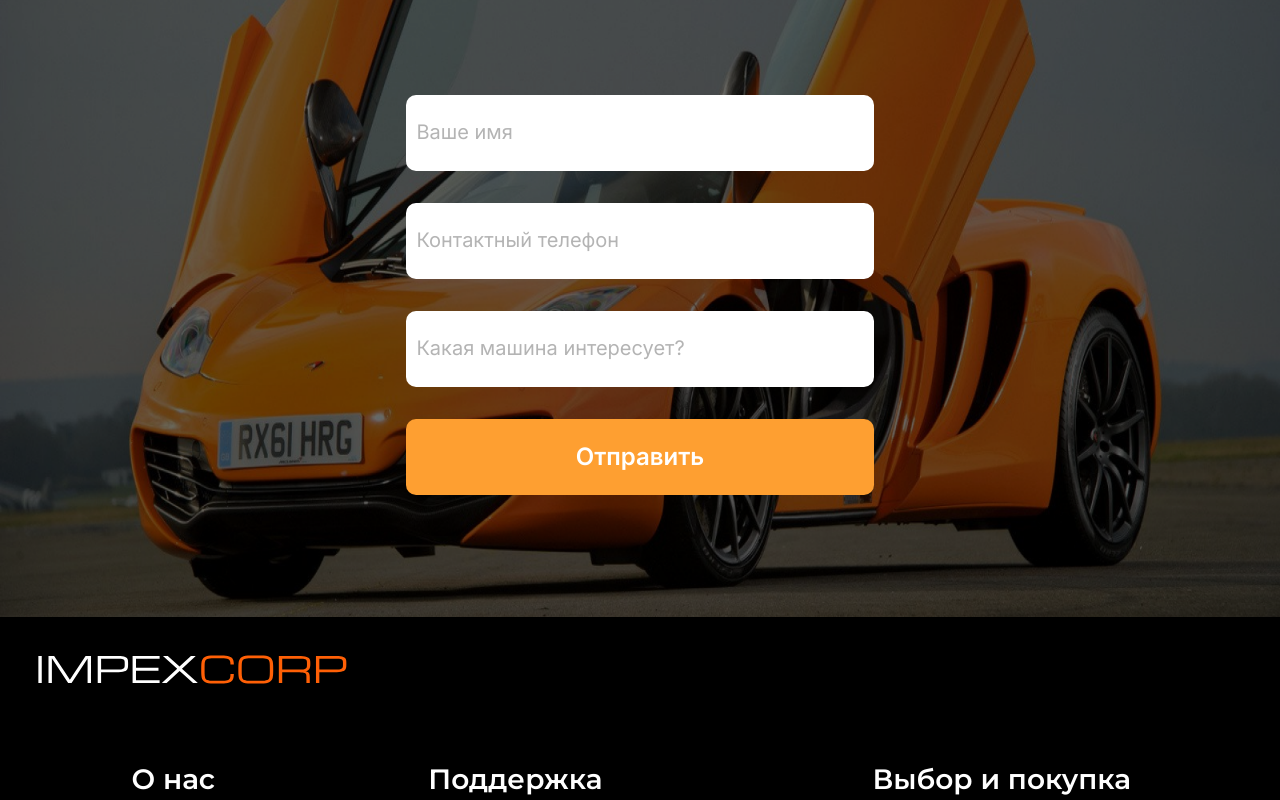
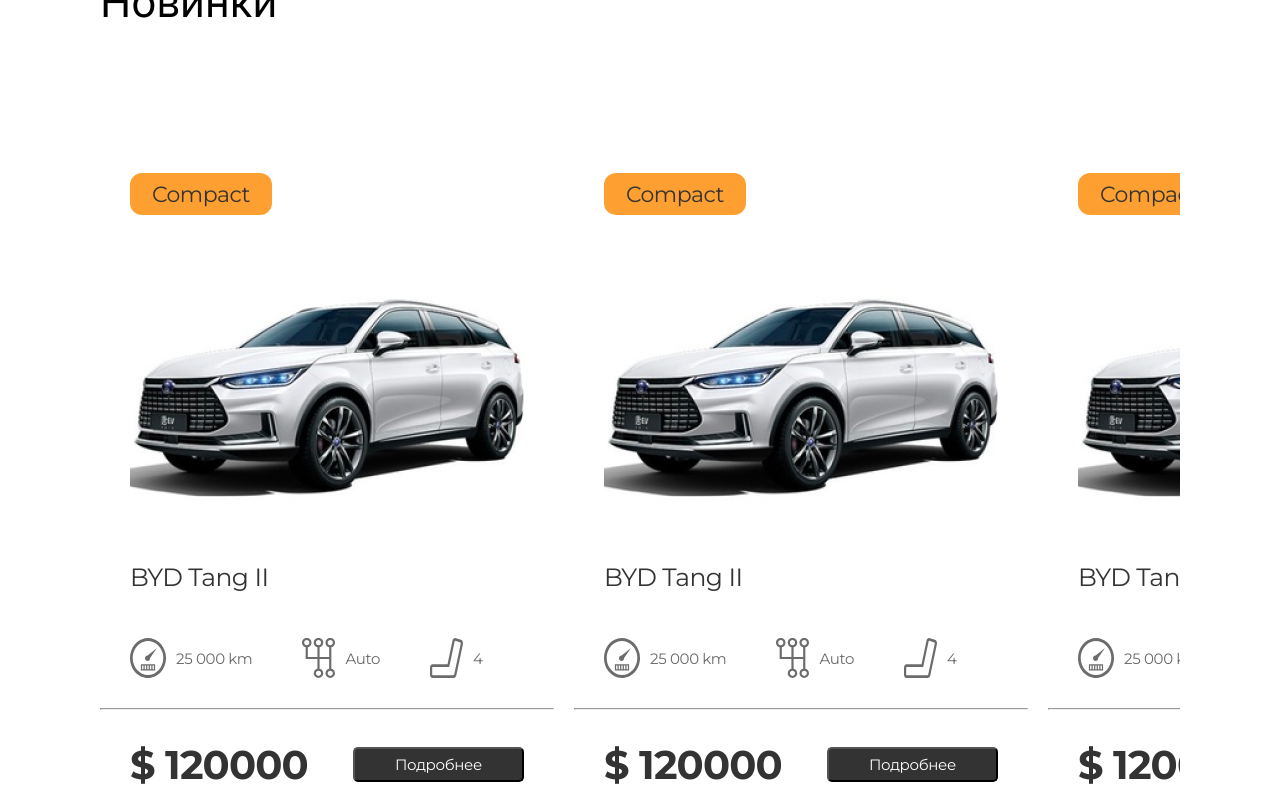
Before and after one commit to azam2802/ImpexCorp, a React (Vite) app: page / in a window 1280 px wide. Shown: the part 1360-2160 px from the top of the page. Built offline with nearby package versions, Linux system fonts and the light colour scheme.

Commit message:
Catalogs section, car card is added, and these are styled, this components is added in home section

```diff
--- /dev/null
+++ b/src/assets/styles/components/CarCard.module.scss
@@ -0,0 +1,112 @@
+.carCardItem {
+  width: 454px;
+  height: 677px;
+  flex-shrink: 0;
+  border-radius: 15px;
+  background: #fff;
+  margin-right: 20px;
+  font-family: Montserrat;
+
+  .compactButton {
+    display: flex;
+    width: 142px;
+    height: 42px;
+    padding: 10px;
+    justify-content: center;
+    align-items: center;
+    gap: 10px;
+    border: none;
+    margin-top: 30px;
+    margin-left: 30px;
+    flex-shrink: 0;
+    border-radius: 12px;
+    background: #fe9f31;
+    color: #333;
+    font-family: inherit;
+    font-size: 22px;
+    font-style: normal;
+    font-weight: 500;
+    line-height: normal;
+    letter-spacing: -0.484px;
+  }
+  .car-image {
+    width: 394px;
+    height: 298px;
+    flex-shrink: 0;
+    margin: 30px 30px 0 30px;
+  }
+  .car-name {
+    color: #333;
+    text-overflow: ellipsis;
+    font-family: inherit;
+    font-size: 25px;
+    font-style: normal;
+    font-weight: 500;
+    line-height: normal;
+    letter-spacing: -0.55px;
+    margin-left: 30px;
+  }
+
+  .car-struct-list {
+    display: flex;
+    margin: 30px;
+    width: 100%;
+
+    .car-struct-list-item {
+      display: flex;
+      justify-content: space-between;
+      align-items: center;
+
+      &:not(:last-child) {
+        margin-right: 50px;
+      }
+
+      .car-struct-image {
+        margin-right: 10px;
+      }
+      .car-struct-text {
+        color: #6a6a6a;
+        font-family: inherit;
+        font-size: 15px;
+        font-style: normal;
+        font-weight: 500;
+        line-height: normal;
+        letter-spacing: -0.33px;
+      }
+    }
+  }
+
+  .car-info {
+    display: flex;
+    margin: 30px;
+    align-items: center;
+    justify-content: space-between;
+
+    .car-price {
+      color: #333;
+      font-family: inherit;
+      font-size: 40px;
+      font-style: normal;
+      font-weight: 700;
+      line-height: normal;
+      letter-spacing: -0.88px;
+    }
+    .moreButton {
+      display: flex;
+      height: 35px;
+      padding: 15px 40px;
+      justify-content: center;
+      align-items: center;
+      gap: 10px;
+      border-radius: 5px;
+      background: #333;
+      color: #fff;
+      font-family: inherit;
+      font-size: 15px;
+      font-style: normal;
+      font-weight: 500;
+      line-height: normal;
+      letter-spacing: -0.33px;
+    }
+  }
+}
--- /dev/null
+++ b/src/assets/styles/pages/Home/Catalogs.module.scss
@@ -0,0 +1,52 @@
+.catalogs {
+  margin: 100px;
+
+  .catalogs-item {
+    margin-top: 100px;
+
+    .next-button {
+      width: 288px;
+      height: 677px;
+      flex-shrink: 0;
+      border-radius: 15px;
+      background: #fff;
+      display: flex;
+      align-items: center;
+      justify-content: center;
+
+      &:hover{
+        cursor: pointer;
+      }
+    }
+  }
+}
+
+.catalogs-title {
+  color: #000;
+  font-family: Inter;
+  font-size: 48px;
+  font-weight: 600;
+  line-height: normal;
+  text-align: center;
+  margin-bottom: 75px;
+}
+
+.catalog-type-title {
+  color: #000;
+  font-family: Inter;
+  font-size: 42px;
+  font-style: normal;
+  font-weight: 500;
+  line-height: normal;
+  margin-bottom: 100px;
+}
+
+.car-card-list {
+  box-sizing: border-box;
+  display: flex;
+  overflow: scroll;
+}
+
+.car-card-list::-webkit-scrollbar {
+  display: none;
+}
--- /dev/null
+++ b/src/components/CarCard/CarCard.jsx
@@ -0,0 +1,37 @@
+import React from "react"
+import s from "@styles/components/CarCard.module.scss"
+import { useTranslation } from "react-i18next"
+import carImage from "@images/carImage.png"
+import Icon from "@images/Union.svg"
+import Icon2 from "@images/Vector (1).svg"
+import Icon3 from "@images/Vector.svg"
+
+export const CarCard = () => {
+  const { t } = useTranslation()
+  return (
+    <li className={s["carCardItem"]}>
+      <button className={s["compactButton"]}>{t("Compact")}</button>
+      <img src={carImage} className={s["car-image"]} alt="" />
+      <h1 className={s["car-name"]}>{t("BYD Tang II")}</h1>
+      <ul className={s["car-struct-list"]}>
+        <li className={s["car-struct-list-item"]}>
+          <img className={s["car-struct-image"]} src={Icon} alt="" />
+          <p className={s["car-struct-text"]}> {t("25 000 km")}</p>
+        </li>
+        <li className={s["car-struct-list-item"]}>
+          <img className={s["car-struct-image"]} src={Icon2} alt="" />
+          <p className={s["car-struct-text"]}> {t("Auto")}</p>
+        </li>
+        <li className={s["car-struct-list-item"]}>
+          <img className={s["car-struct-image"]} src={Icon3} alt="" />
+          <p className={s["car-struct-text"]}>{t("4")}</p>
+        </li>
+      </ul>
+      <hr />
+      <div className={s["car-info"]}>
+        <h1 className={s["car-price"]}>$ 120000</h1>
+        <button className={s["moreButton"]}>{t("Подробнее")}</button>
+      </div>
+    </li>
+  )
+}
--- /dev/null
+++ b/src/components/CatalogsItem/CatalogsItem.jsx
@@ -0,0 +1,23 @@
+import React from "react"
+import s from "@styles/pages/Home/Catalogs.module.scss"
+import { CarCard } from "@components/CarCard/CarCard"
+import right from "@images/chevron-right.svg"
+import { useTranslation } from "react-i18next"
+// eslint-disable-next-line react/prop-types
+export const CatalogsItem = ({ catalogTitle }) => {
+  const { t } = useTranslation()
+  const myArr = Array.from({ length: 6 })
+  return (
+    <li className={s["catalogs-item"]}>
+      <h1 className={s["catalog-type-title"]}>{t(catalogTitle)}</h1>
+      <ul className={s["car-card-list"]}>
+        {myArr.map((_, index) => (
+          <CarCard key={index} />
+        ))}
+        <li className={s["next-button"]}>
+          <img src={right} alt="right-chevron" />
+        </li>
+      </ul>
+    </li>
+  )
+}
--- a/src/pages/Home/Home.jsx
+++ b/src/pages/Home/Home.jsx
@@ -1,9 +1,11 @@
 import React from "react"
 import ApplicationForm from "./Sections/ApplicationForm"
+import { Catalogs } from "./Sections/Catalogs"
 
 export const Home = () => {
   return (
     <main>
+      <Catalogs />
       <ApplicationForm />
     </main>
   )
--- /dev/null
+++ b/src/pages/Home/Sections/Catalogs.jsx
@@ -0,0 +1,18 @@
+import React from "react"
+import s from "@styles/pages/Home/Catalogs.module.scss"
+import { useTranslation } from "react-i18next"
+import { CatalogsItem } from "@components/CatalogsItem/CatalogsItem"
+export const Catalogs = () => {
+  const { t } = useTranslation()
+
+  return (
+    <div className={s["catalogs"]}>
+      <h1 className={s["catalogs-title"]}>{t("Каталог")}</h1>
+      <ul>
+        <CatalogsItem catalogTitle={"Новинки"} />
+        <CatalogsItem catalogTitle={"Авто из Китая"} />
+        <CatalogsItem catalogTitle={"Авто из Кореи"} />
+      </ul>
+    </div>
+  )
+}
```
Also changed, not shown: src/assets/img/carImage.png (added), src/assets/img/chevron-right.svg (added).
